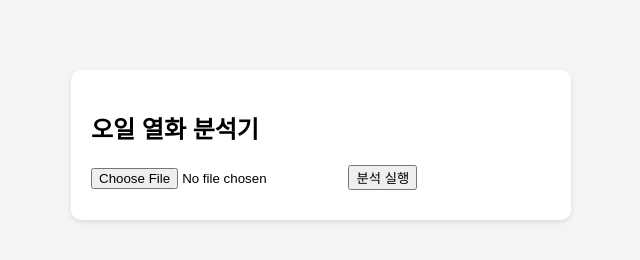
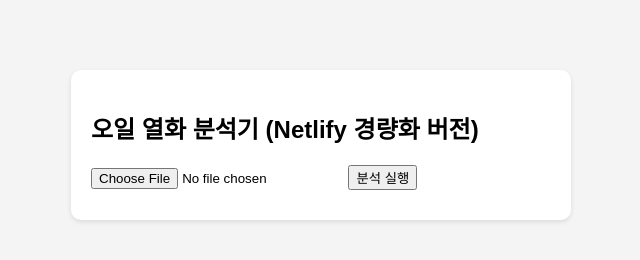
Before and after one commit to psjkoreans/oil-analyzer_netlify, a website: page index.html in a window 1280 px wide. Shown: the whole page, without its empty margins (319-959 px from the left). Drawn offline with Linux system fonts and the light colour scheme.

Commit message:
Update index.html

```diff
--- a/index.html
+++ b/index.html
@@ -2,7 +2,7 @@
 <html lang="ko">
 <head>
     <meta charset="UTF-8">
-    <title>Engine Oil Analyzer v2.2 (Netlify Edition)</title>
+    <title>Engine Oil Analyzer v2.2</title>
     <style>
         body { font-family: sans-serif; max-width: 500px; margin: 50px auto; padding: 20px; background: #f4f4f4; }
         .container { background: white; padding: 20px; border-radius: 10px; box-shadow: 0 2px 5px rgba(0,0,0,0.1); }
@@ -12,7 +12,7 @@
 </head>
 <body>
     <div class="container">
-        <h2>오일 열화 분석기</h2>
+        <h2>오일 열화 분석기 (Netlify 경량화 버전)</h2>
         <input type="file" id="fileInput" accept="image/*">
         <button onclick="uploadAndAnalyze()">분석 실행</button>
         <div id="status"></div>
@@ -35,7 +35,6 @@
                 const MAX_SIZE = 800;
                 let width = img.width, height = img.height;
 
-                // 비율 유지 리사이징 알고리즘
                 if (width > height) {
                     if (width > MAX_SIZE) { height *= MAX_SIZE / width; width = MAX_SIZE; }
                 } else {
@@ -44,12 +43,10 @@
 
                 canvas.width = width; canvas.height = height;
                 canvas.getContext('2d').drawImage(img, 0, 0, width, height);
-
-                // JPEG 압축을 통한 Base64 페이로드 최적화
                 const base64Image = canvas.toDataURL('image/jpeg', 0.8).split(',')[1];
 
                 try {
-                    // [핵심 변경 사항] Netlify Functions의 명시적 라우팅 경로 사용
+                    // Netlify 서버리스 라우팅 경로
                     const response = await fetch('/.netlify/functions/analyze', {
                         method: 'POST',
                         headers: { 'Content-Type': 'application/json' },
```
